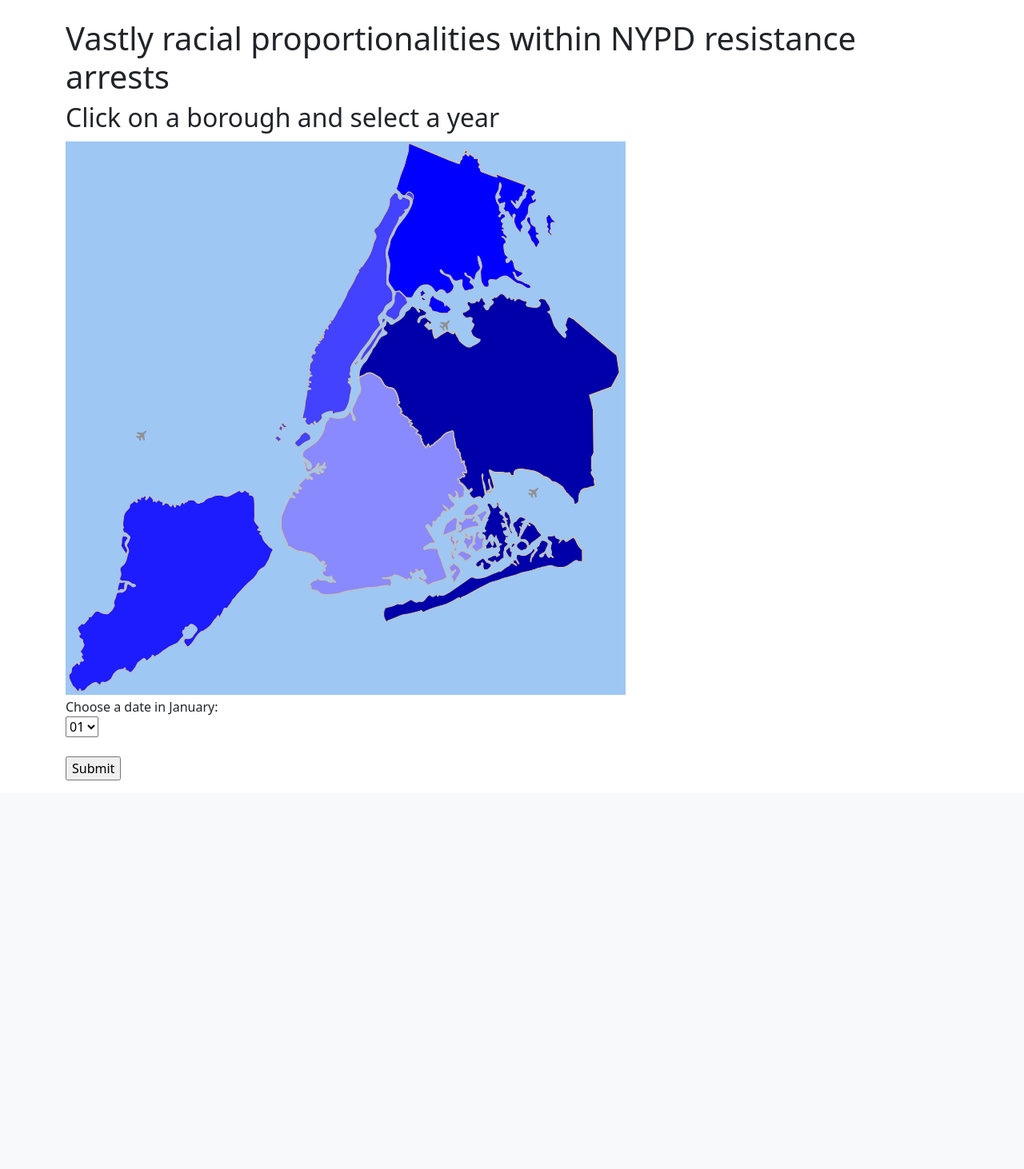
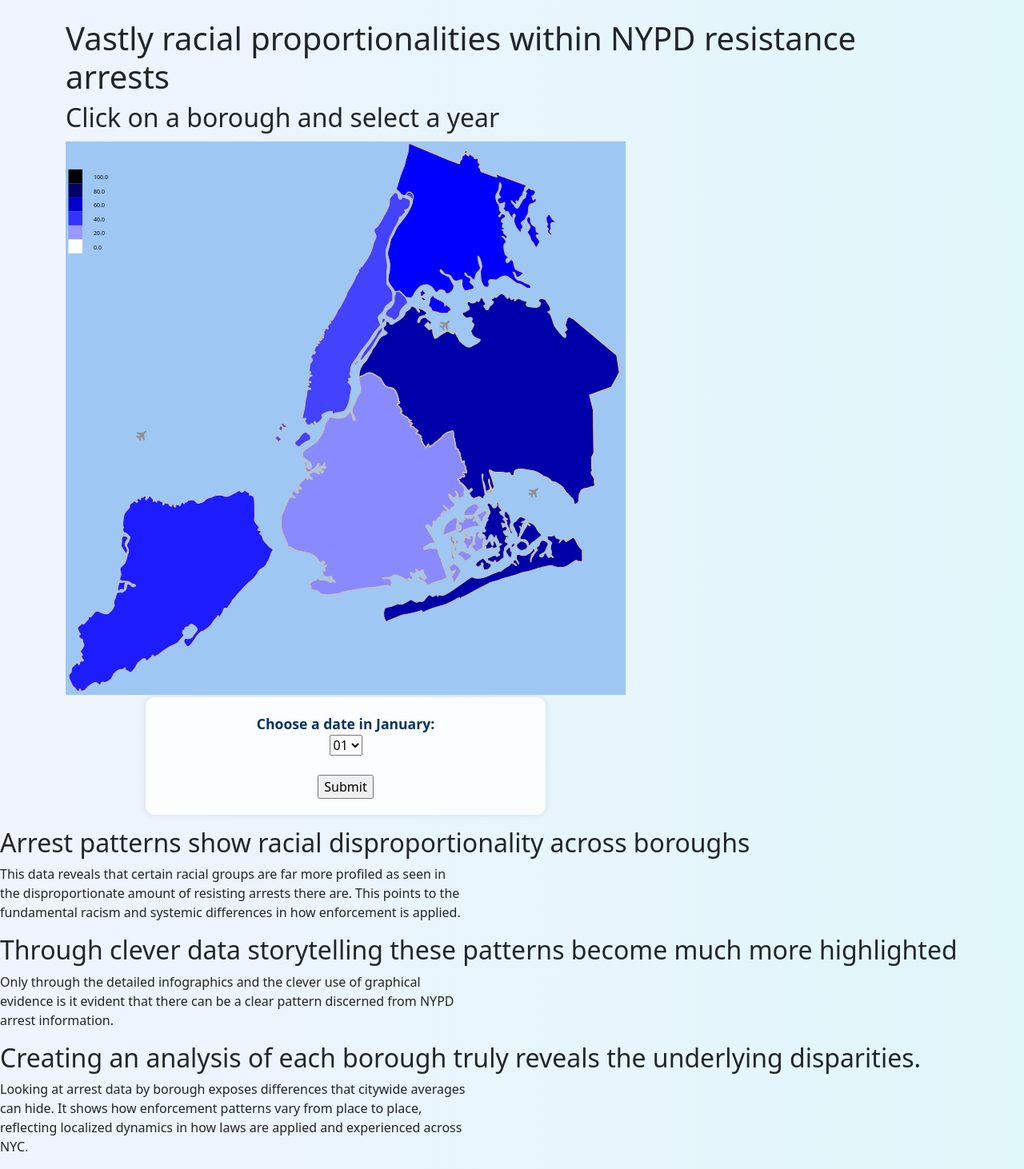
Before and after one commit to jmpredd1e/Data_Journalism_JP, a Flask app: page / in a window 1280 px wide. Shown: the part 56-1518 px from the top of the page at 80% size. Before the commit the page ends 1032 px from the top, so only its background shows below. Run offline with Flask 3, Linux system fonts and the light colour scheme.

Commit message:
done - interview video

```diff
--- a/server.py
+++ b/server.py
@@ -45,23 +45,60 @@
 
 @app.route('/date')
 def date():
-    f = open('data/data.json','r')
-    complete_data = json.load(f)
-    f.close()
+    with open('data/data.json','r') as f:
+        complete_data = json.load(f)
+
     date = request.args.get('date')
     borough = request.args.get('borough')
     s_date = str(date)
     s_borough = str(borough)
+
+    this_dict = {}
+    message = ""
+    interpretation = ""
+
+    # Safe default values in case there's no data
+    micro_rate = 0
+    macro_rate = 0
+
     if s_borough in complete_data[s_date]:
         this_dict = complete_data[s_date][s_borough]
         message = "Here is your data for"
-    if s_borough not in complete_data[s_date]:
-        this_dict = {}
-        message = "Fortunatly nobody was arrested in"
-    print(this_dict)
-    thing = len(this_dict)
-    print(thing)
 
-    return render_template('date.html',date = date, borough = borough, data_dict = this_dict, message = message, length = thing)
+        total_black = this_dict.get("BLACK", {}).get("Total", 0)
+        total_all = sum(r.get("Total", 0) for r in this_dict.values())
+        if total_all > 0:
+            micro_rate = total_black / total_all
 
+        # Compute borough-wide average (macro)
+        all_black, all_total = 0, 0
+        for d in complete_data.values():
+            if s_borough in d:
+                for race, info in d[s_borough].items():
+                    total = info.get("Total", 0)
+                    all_total += total
+                    if race.lower() == "black":
+                        all_black += total
+        if all_total > 0:
+            macro_rate = all_black / all_total
+
+        # Qualitative interpretation
+        diff = micro_rate - macro_rate
+        perc_diff = diff * 100
+
+        if perc_diff > 15:
+            interpretation = "Black individuals were arrested at a rate significantly higher than the borough's norm on this day."
+        elif perc_diff > 5:
+            interpretation = "Black arrests were somewhat elevated compared to the borough's average."
+        elif perc_diff > -5:
+            interpretation = "The rate of Black arrests was roughly in line with the borough's norm."
+        elif perc_diff > -15:
+            interpretation = "Black arrests were somewhat lower than usual for this borough."
+        else:
+            interpretation = "Black arrests were significantly lower than this borough's typical average."
+
+    else:
+        message = "Fortunately, nobody was arrested in"
+
+    return render_template('date.html',date=date,borough=borough,data_dict=this_dict,message=message,interpretation=interpretation,micro_pct=round(micro_rate * 100, 2),macro_pct=round(macro_rate * 100, 2))
 app.run(debug=True)
--- a/static/styles.css
+++ b/static/styles.css
@@ -1,10 +1,34 @@
 body{
-    background-color: dimgray;
+    font-family: 'Segoe UI', sans-serif;
+    background: linear-gradient(to right, #f0f4ff, #e0f7fa);
+    margin: 0;
+    padding: 0;
+    color: #222;
 }
 .error-message {
     color: red;
     font-weight: bold;
     font-size: 50;
+}
+form {
+    text-align: center;
+    margin-left: 100px;
+    padding: 20px;
+    background-color: #ffffffcc;
+    border-radius: 12px;
+    width: 90%;
+    max-width: 500px;
+    box-shadow: 0 0 10px rgba(0,0,0,0.1);
+}
+label {
+    font-weight: bold;
+    color: #003366;
+    font-size: 1.1em;
+}
+
+select:hover, input[type="submit"]:hover {
+    background-color: #e0f7fa;
+    cursor: pointer;
 }
 g {
             cursor: pointer;
@@ -18,3 +42,14 @@
         g:hover path {
             fill: #ffa;
         }
+.interpretation {
+    text-align: center;
+    font-weight: bold;
+    font-size: 1.2em;
+    color: #ffffff;
+    background-color: #7bb1e2;
+    padding: 15px;
+    border-radius: 10px;
+    width: 90%;
+    max-width: 600px;
+}
--- a/templates/index.html
+++ b/templates/index.html
@@ -32,6 +32,26 @@
             <input type="submit" value="Submit">
          </form>
         </div>
+
+        <h2 class> Arrest patterns show racial disproportionality across boroughs</h2>
+        <p>
+             This data reveals that certain racial groups are far more profiled as seen in <br>
+            the disproportionate amount of resisting arrests there are. This points to the <br>
+            fundamental racism and systemic differences in how enforcement is applied.<br>
+        </p>
+        <h2> Through clever data storytelling these patterns become much more highlighted</h2>
+        <p>
+            Only through the detailed infographics and the clever use of graphical <br>
+            evidence is it evident that there can be a clear pattern discerned from NYPD <br>
+            arrest information.<br>
+        </p>
+        <h2> Creating an analysis of each borough truly reveals the underlying disparities. </h2>
+        <p>
+            Looking at arrest data by borough exposes differences that citywide averages <br>
+            can hide. It shows how enforcement patterns vary from place to place, <br>
+            reflecting localized dynamics in how laws are applied and experienced across <br>
+            NYC. <br>
+        </p>
         <script>
             const boroughGroups = document.querySelectorAll("svg g");
             const boroughInput = document.getElementById("borough_input");
@@ -59,6 +79,8 @@
 
         {% endblock %}
 
-
+        <footer>
+            <a href="https://catalog.data.gov/dataset/nypd-arrest-data-year-to-date">Link to my data</a>
+        </footer>
     </body>
 </html>
```
Also changed, not shown: templates/about.html (+4 -3 lines), templates/date.html (+12 -0 lines), templates/NYC_boroughs.svg.
